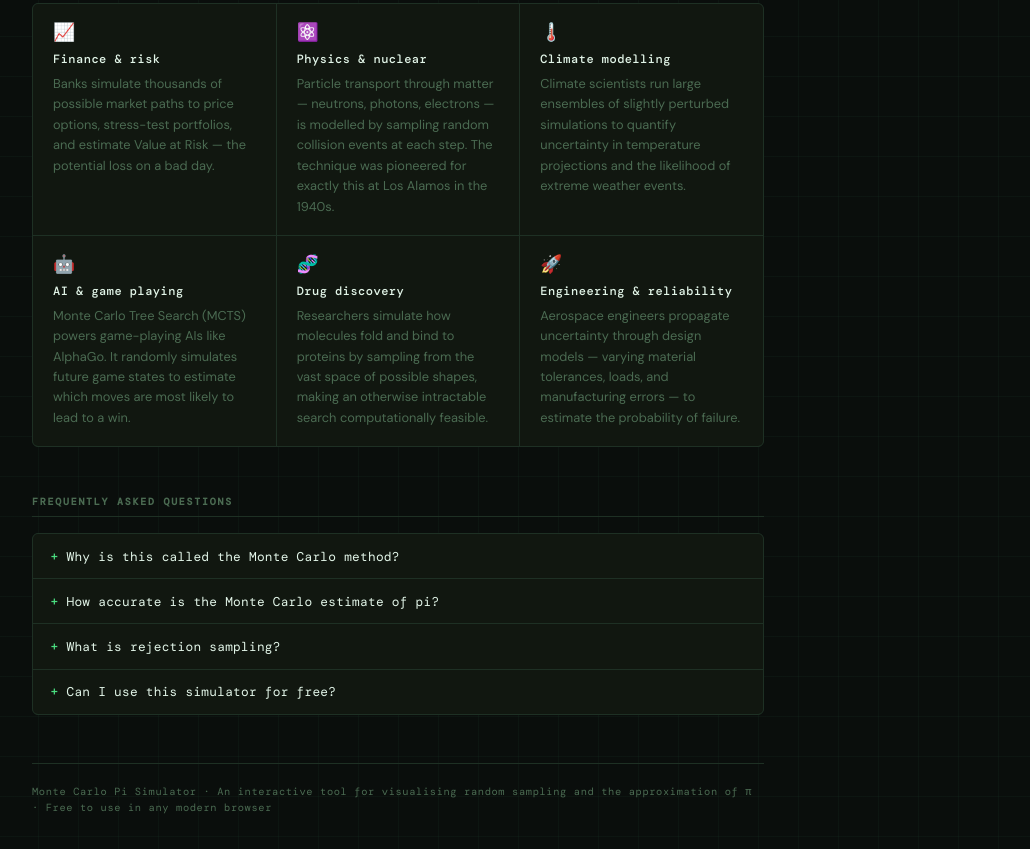
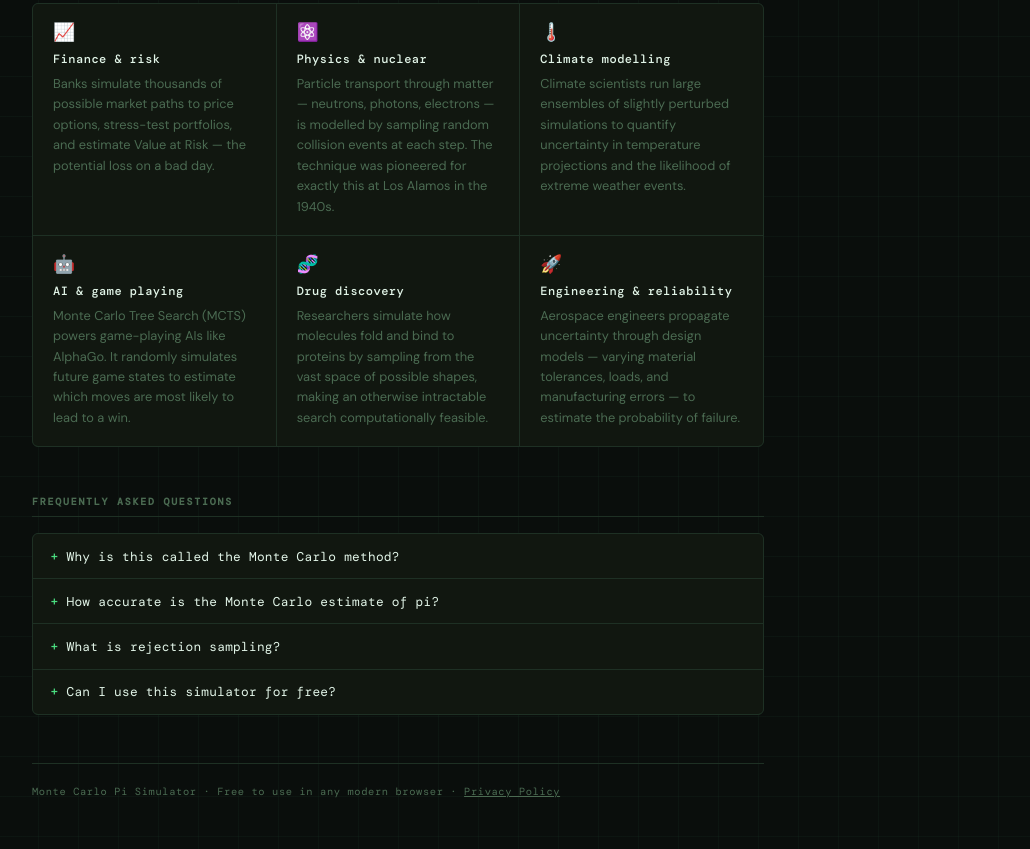
Before and after one commit to oscardyer/oscardyer.github.io, a plain HTML site: page index.html in a window 1280 px wide. Shown: the part 1284-2133 px from the top of the page, without its empty margins (242-1272 px from the left). Drawn offline with nearby package versions, Linux system fonts and the light colour scheme; a web font is replaced by a local one.

Commit message:
Update index.html

```diff
--- a/index.html
+++ b/index.html
@@ -514,7 +514,7 @@
   </section>
 
   <footer>
-    <p>Monte Carlo Pi Simulator · An interactive tool for visualising random sampling and the approximation of π · Free to use in any modern browser</p>
+    <p>Monte Carlo Pi Simulator · Free to use in any modern browser · <a href="/privacy.html" style="color: var(--text-dim);">Privacy Policy</a></p>
   </footer>
 
 </div>
```
